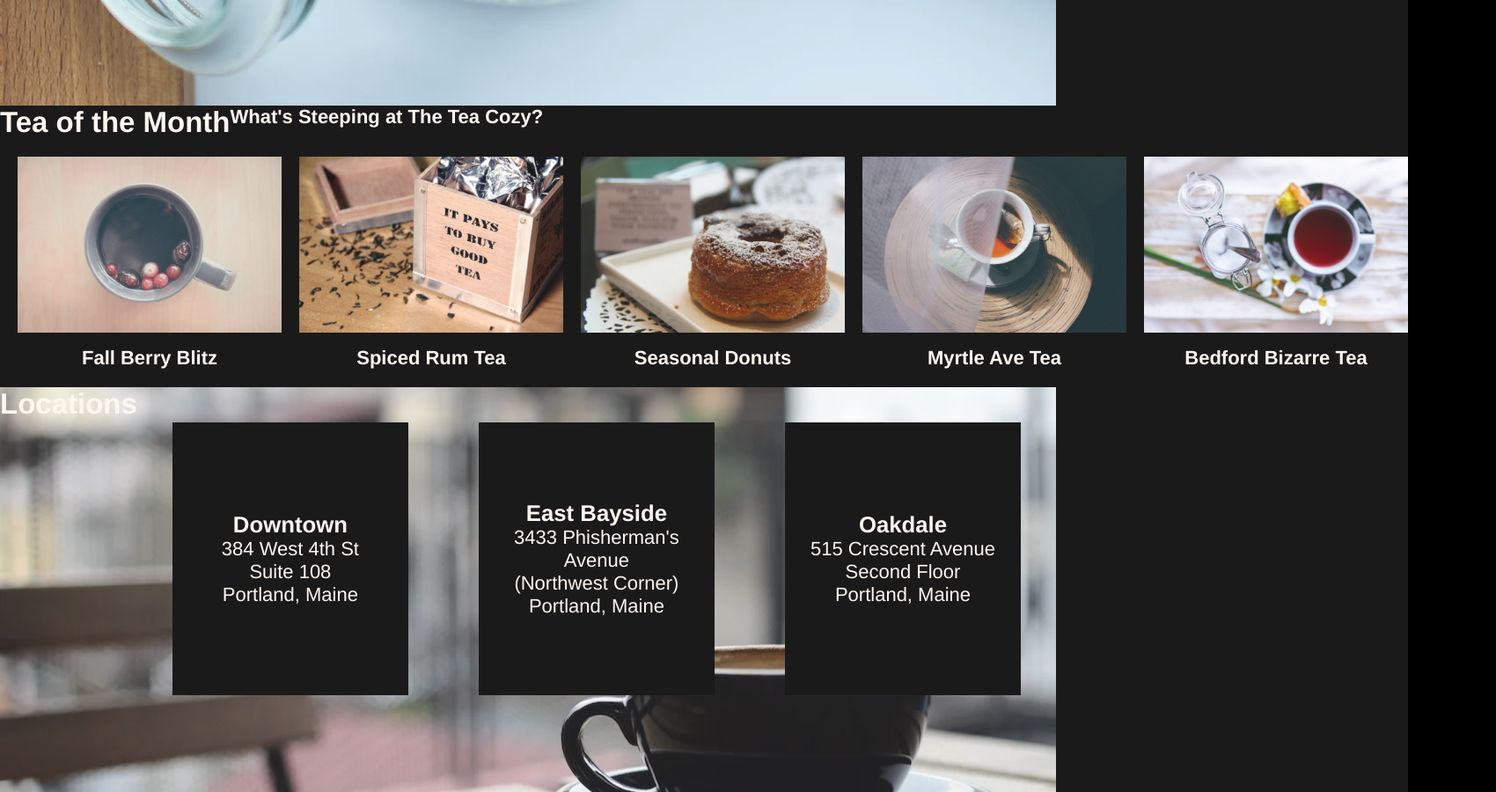
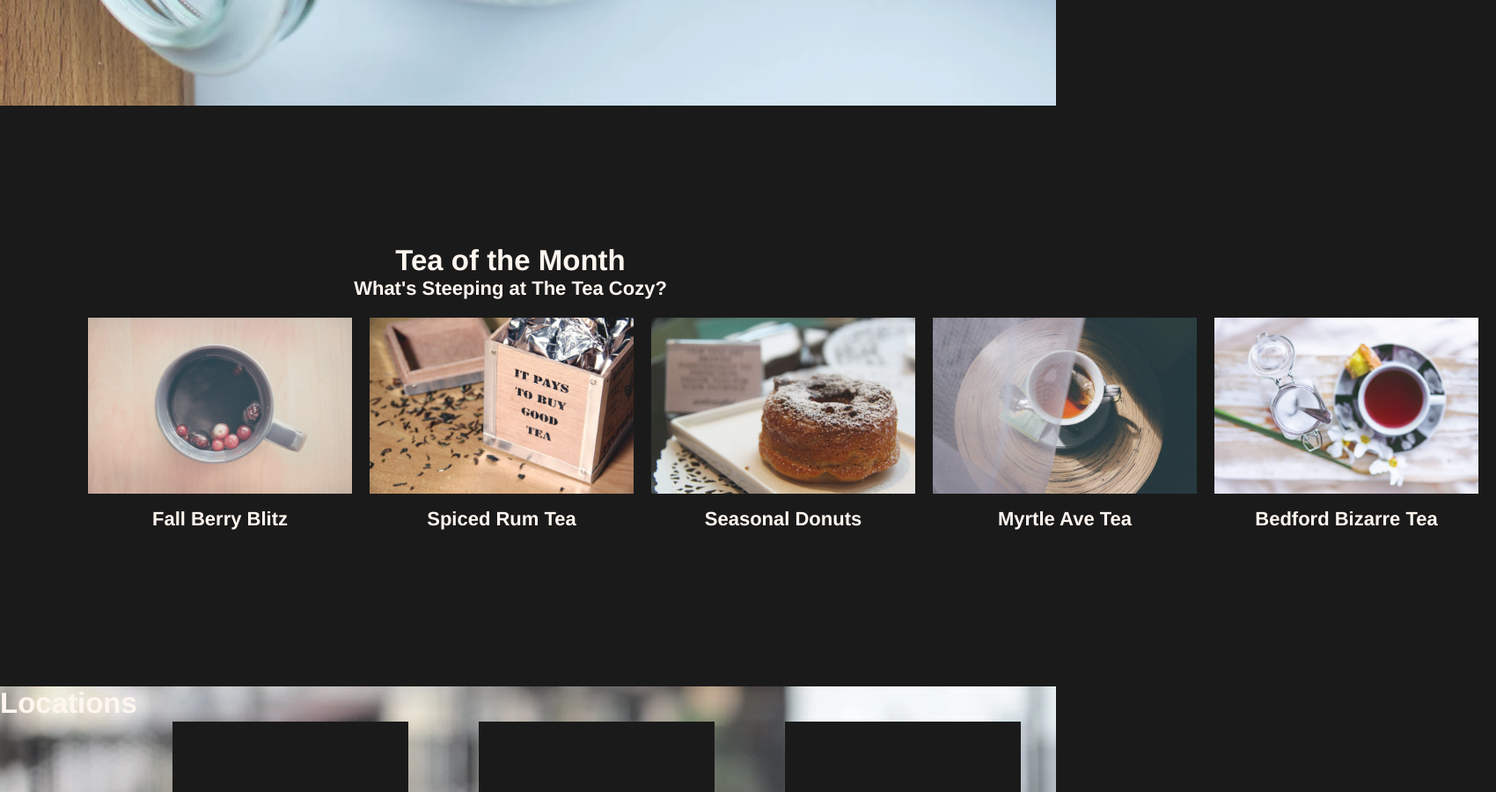
Before and after one commit to josh-conde/tea-cozy, a plain HTML site: page index.html in a window 1280 px wide. Shown: the part 580-1480 px from the top of the page at 88% size, 1700 px wide, since content can reach past the window. Drawn offline with Linux system fonts and the light colour scheme.

Commit message:
Last tweak for the night

```diff
--- a/index.html
+++ b/index.html
@@ -30,8 +30,10 @@
     <section>
         <div class="tea-container">
                 <div class="monthly-container">
-                    <h2>Tea of the Month</h2>
-                    <h4>What's Steeping at The Tea Cozy?</h4>
+                    <ul>
+                        <li><h2>Tea of the Month</h2></li>
+                        <li><h4>What's Steeping at The Tea Cozy?</h4></li>
+                    </ul>
                 </div>
                 <div class="monthly-tea-container">
                     <div class="monthly-tea">
@@ -55,7 +57,7 @@
                         <h4>Bedford Bizarre Tea</h4>
                     </div>
                 </div>
-            </div>
+        </div>
     </section>
     <section class="locations-container">
         <div class="locations-header">
--- a/style.css
+++ b/style.css
@@ -10,6 +10,7 @@ html {
     background-color: black;
     opacity: 0.9;
     text-align: center;
+    display: flex;
 }
 .header-container {
     height: 69px;
@@ -64,30 +65,39 @@ html {
 }
 
 .tea-container {
+    display: flex;
+    align-items: flex-start;
+    justify-content: center;
+    flex-direction: row;
+    height: 500px;
     width: 1000px;
-    display: inline-flexbox;
-    align-content: flex-start;
-    justify-content: center;
-
+    margin: 80px;
+    max-width: 100%;
+    flex: 1;
+    flex-direction: column;
 }
 
 .monthly-container {
     width: 1000px;
     max-width: 100%;
-    display: inline-flex;
+    display: flex;
+    justify-content: center;
+}
 
+.monthly-container li {
+    list-style: none;
 }
 
 .monthly-tea-container {
-    width: 1000px;
-    max-width: 100%;
-    display: flex;
-    justify-content: space-between;
+    display: inline-flex;
+    justify-content: space-around;
     padding: 10px;
 }
+
 .monthly-tea {
     margin: 10px;
 }
+
 .monthly-tea img {
     width: 300px;
     height: 200px;
```
